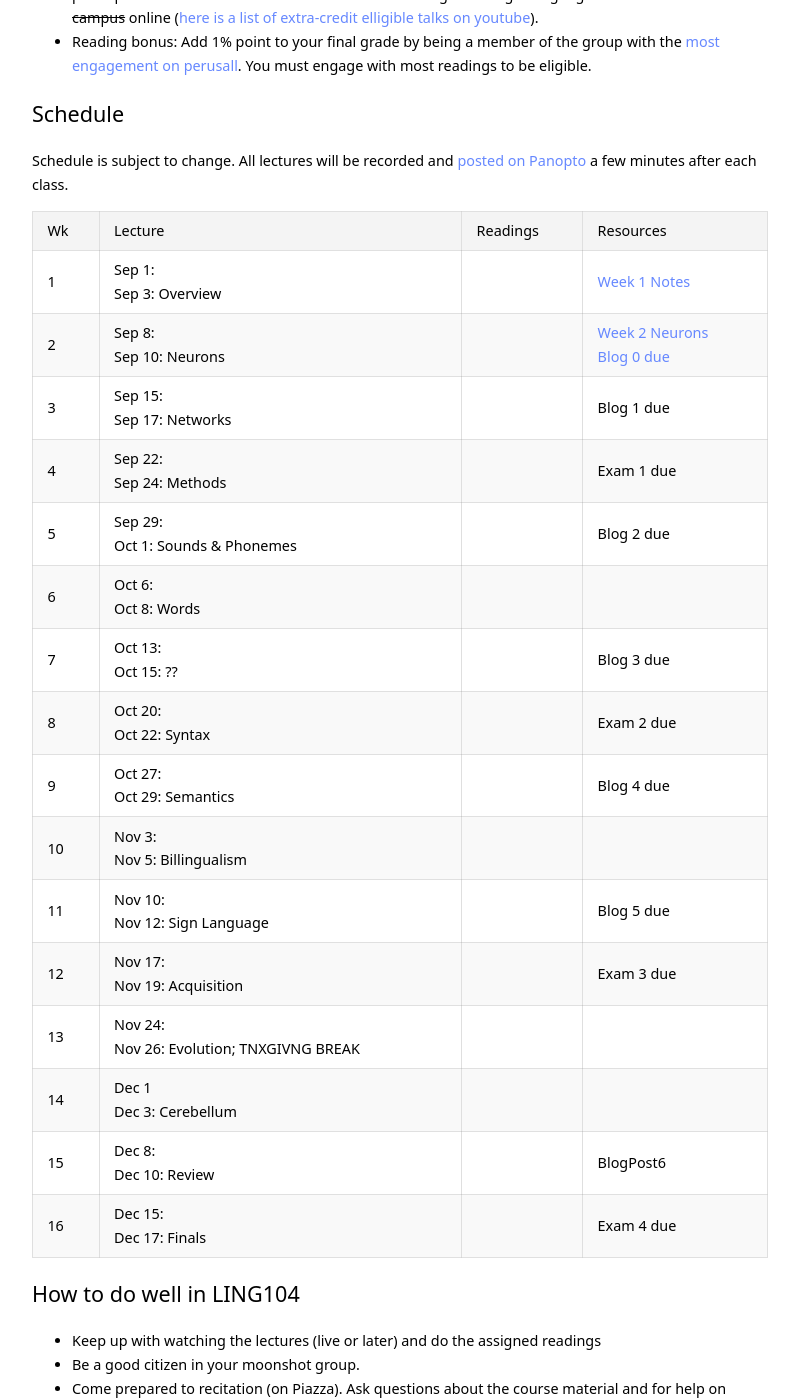
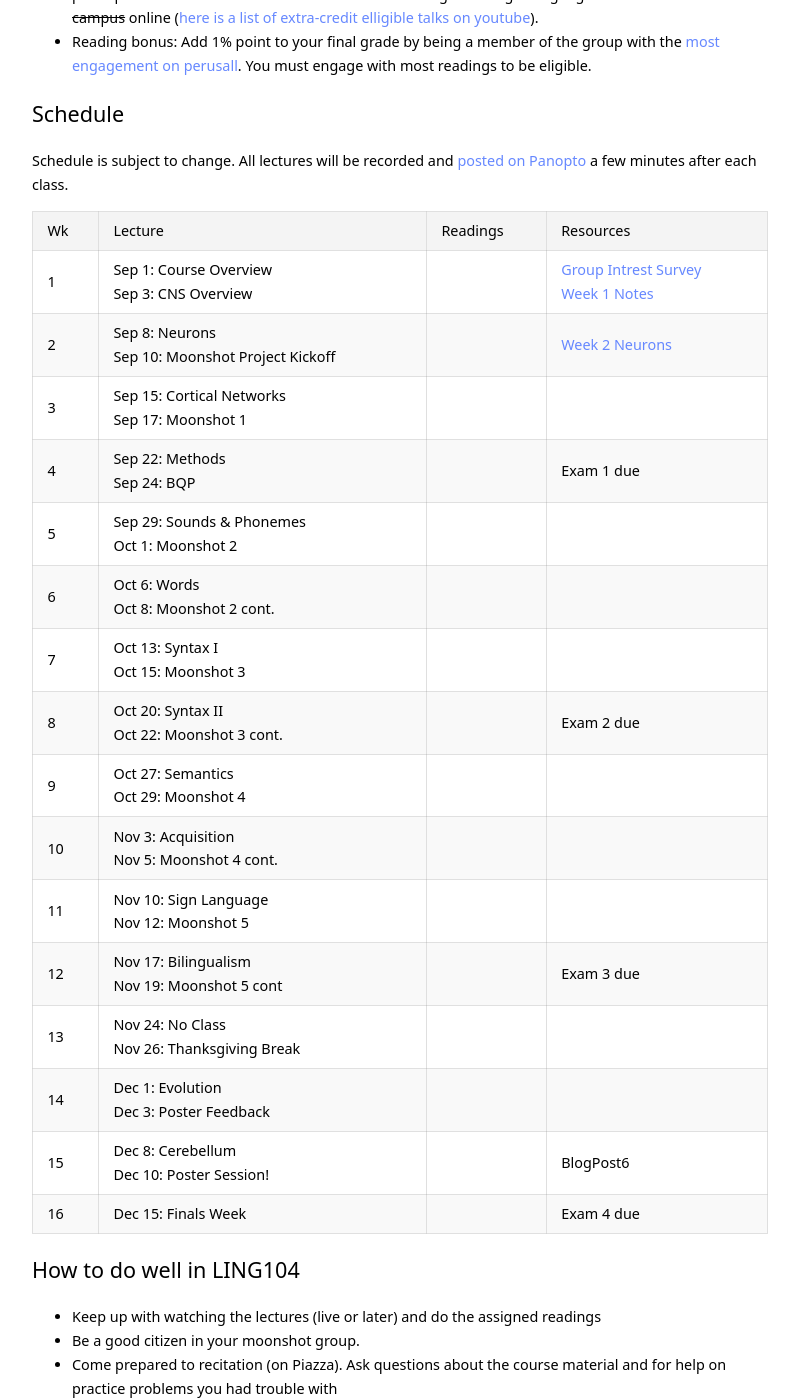
Before and after one commit to kschuler/ling104, a Jekyll site: the page built from index.md, in a window 1280 px wide and 1400 px high, scrolled down 1360 px. Shown: the whole window, without its empty margins (240-1039 px from the left). Built offline with Jekyll 4.4.1, drawn with Linux system fonts in a browser that asks for light colours.

Commit message:
Update index.md

```diff
--- a/index.md
+++ b/index.md
@@ -47,22 +47,22 @@ Schedule is subject to change. All lectures will be recorded and [posted on Pano
 
 Wk  | Lecture | Readings | Resources
   --- | --- | --- | ---
-1 | Sep 1: <br> Sep 3: Overview| | [Week 1 Notes](https://docs.google.com/document/d/1PRnxbS35voE_a0O-zt9b5AgpzA90kzHGQmPOjIeMIoo)
-2 | Sep 8: <br> Sep 10: Neurons | | [Week 2 Neurons](https://docs.google.com/document/d/10m2TaXG4dH76JJWaoWzONSnLYD6Opt5RjLd1bbx04pE/edit?usp=sharing) <br>[Blog 0 due](https://docs.google.com/document/d/1R1Kg8u-a-HrHxRMTSBi6Wd1KjRrRTWkI7H1oB5bquEY)
-3 | Sep 15: <br> Sep 17: Networks | | Blog 1 due
-4 | Sep 22: <br> Sep 24: Methods | | Exam 1 due
-5 | Sep 29: <br> Oct 1: Sounds & Phonemes | | Blog 2 due
-6 | Oct 6: <br> Oct 8: Words | |
-7 | Oct 13: <br> Oct 15: ?? | | Blog 3 due
-8 | Oct 20: <br> Oct 22: Syntax | | Exam 2 due
-9 | Oct 27: <br> Oct 29: Semantics | | Blog 4 due
-10 | Nov 3: <br> Nov 5: Billingualism| |
-11 | Nov 10: <br> Nov 12: Sign Language| | Blog 5 due
-12 | Nov 17: <br> Nov 19: Acquisition | | Exam 3 due
-13 | Nov 24: <br> Nov 26: Evolution; TNXGIVNG BREAK | |
-14 | Dec 1 <br> Dec 3:  Cerebellum | |
-15 | Dec 8: <br> Dec 10: Review | | BlogPost6
-16 | Dec 15: <br> Dec 17: Finals | | Exam 4 due
+1 | Sep 1: Course Overview <br> Sep 3: CNS Overview| | [Group Intrest Survey]() <br>[Week 1 Notes](https://docs.google.com/document/d/1PRnxbS35voE_a0O-zt9b5AgpzA90kzHGQmPOjIeMIoo)
+2 | Sep 8: Neurons <br> Sep 10: Moonshot Project Kickoff | | [Week 2 Neurons](https://docs.google.com/document/d/10m2TaXG4dH76JJWaoWzONSnLYD6Opt5RjLd1bbx04pE/edit?usp=sharing)
+3 | Sep 15: Cortical Networks <br> Sep 17: Moonshot 1| |
+4 | Sep 22: Methods <br> Sep 24: BQP| | Exam 1 due
+5 | Sep 29: Sounds & Phonemes<br> Oct 1: Moonshot 2 | |
+6 | Oct 6: Words <br> Oct 8: Moonshot 2 cont.| |
+7 | Oct 13: Syntax I <br> Oct 15: Moonshot 3  | |
+8 | Oct 20: Syntax II <br> Oct 22: Moonshot 3 cont.| | Exam 2 due
+9 | Oct 27: Semantics <br> Oct 29: Moonshot 4 | |
+10 | Nov 3:  Acquisition <br> Nov 5: Moonshot 4 cont. | |
+11 | Nov 10: Sign Language <br> Nov 12: Moonshot 5 | |
+12 | Nov 17: Bilingualism <br> Nov 19: Moonshot 5 cont | | Exam 3 due
+13 | Nov 24: **No Class** <br> Nov 26: **Thanksgiving Break** | |
+14 | Dec 1: Evolution <br> Dec 3: Poster Feedback   | |
+15 | Dec 8: Cerebellum <br> Dec 10: Poster Session! | | BlogPost6
+16 | Dec 15: Finals Week | | Exam 4 due
 
 
 ## How to do well in LING104
```
